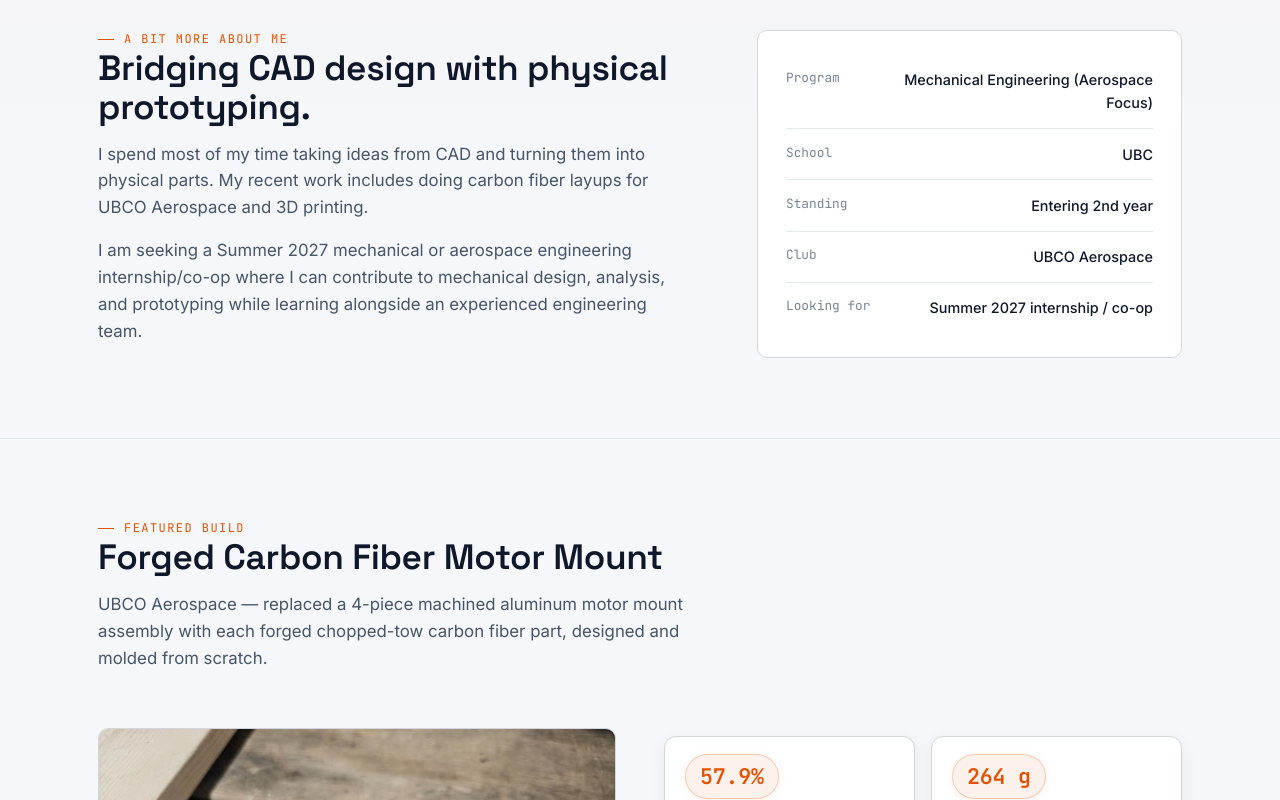
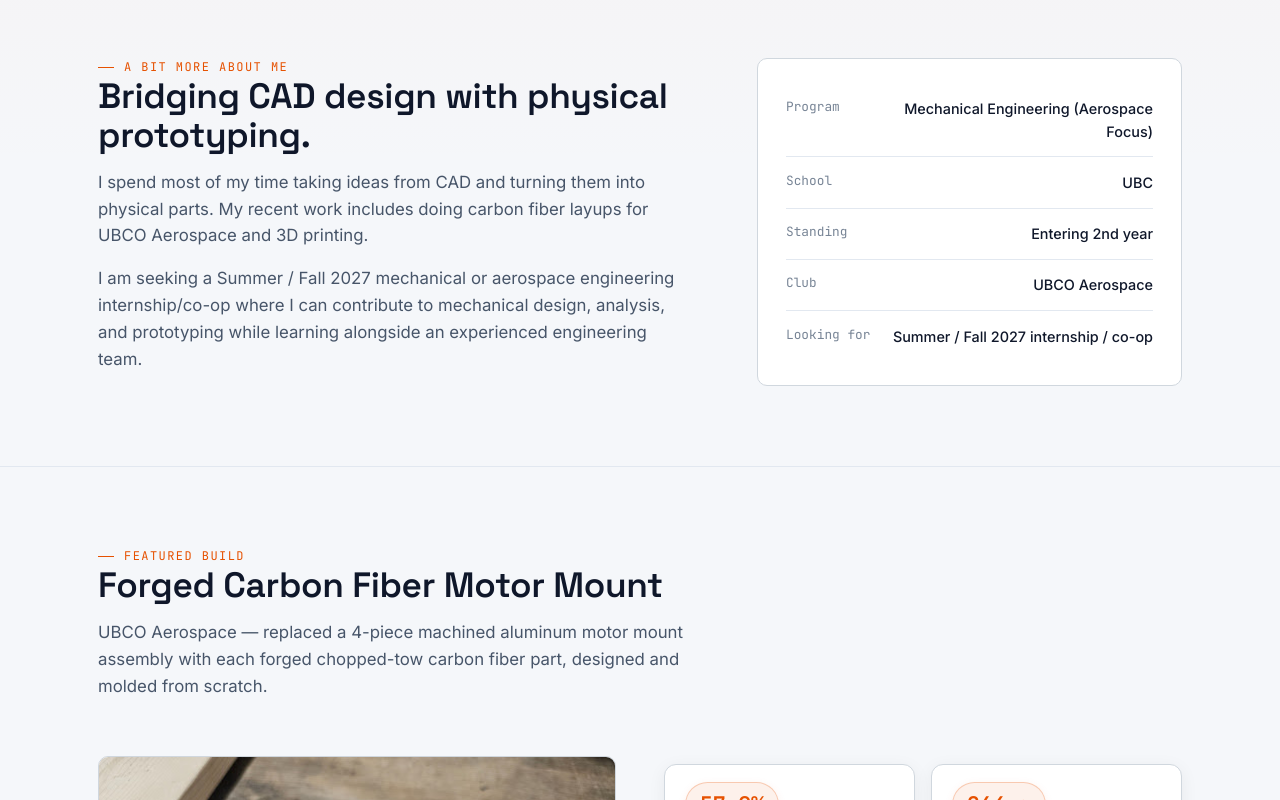
Before and after one commit to VijayPrajwal/VijayPrajwalRajasekar-Portfolio, a plain HTML site: page index.html in a window 1280 px wide. Shown: the part 1851-2651 px from the top of the page. Drawn offline with Linux system fonts and the light colour scheme.

Commit message:
index: update hero lede and about section to highlight seeking Summer / Fall 2027 internships/co-ops

```diff
--- a/index.html
+++ b/index.html
@@ -453,7 +453,7 @@
       <div class="wrap">
         <h1 class="hero-name"><span>Vijay Prajwal</span> Rajasekar</h1>
         <p class="lede">Mechanical Engineering Student at UBC. Focused on CAD modeling, mechanical design, and
-          prototyping across coursework, club builds, and personal projects.</p>
+          prototyping across coursework, club builds, and personal projects — actively seeking Summer / Fall 2027 internship and co-op opportunities.</p>
         <div class="hero-cta">
           <a href="#projects" class="btn-slot btn-slot-primary">View my work <span class="arrow">→</span></a>
           <a href="contact.html" class="btn-slot btn-slot-secondary">Get in touch</a>
@@ -554,7 +554,7 @@
           <h2 class="section-title">Bridging CAD design with physical prototyping.</h2>
           <p class="section-lede">I spend most of my time taking ideas from CAD and turning them into physical parts. My
             recent work includes doing carbon fiber layups for UBCO Aerospace and 3D printing.</p>
-          <p class="section-lede">I am seeking a Summer 2027 mechanical or aerospace engineering internship/co-op where
+          <p class="section-lede">I am seeking a Summer / Fall 2027 mechanical or aerospace engineering internship/co-op where
             I can contribute to mechanical design, analysis, and prototyping while learning alongside an experienced
             engineering team.</p>
         </div>
@@ -563,7 +563,7 @@
           <div class="fact-row"><span>School</span><b>UBC</b></div>
           <div class="fact-row"><span>Standing</span><b>Entering 2nd year</b></div>
           <div class="fact-row"><span>Club</span><b>UBCO Aerospace</b></div>
-          <div class="fact-row"><span>Looking for</span><b>Summer 2027 internship / co-op</b></div>
+          <div class="fact-row"><span>Looking for</span><b>Summer / Fall 2027 internship / co-op</b></div>
         </div>
       </div>
     </section>
```
